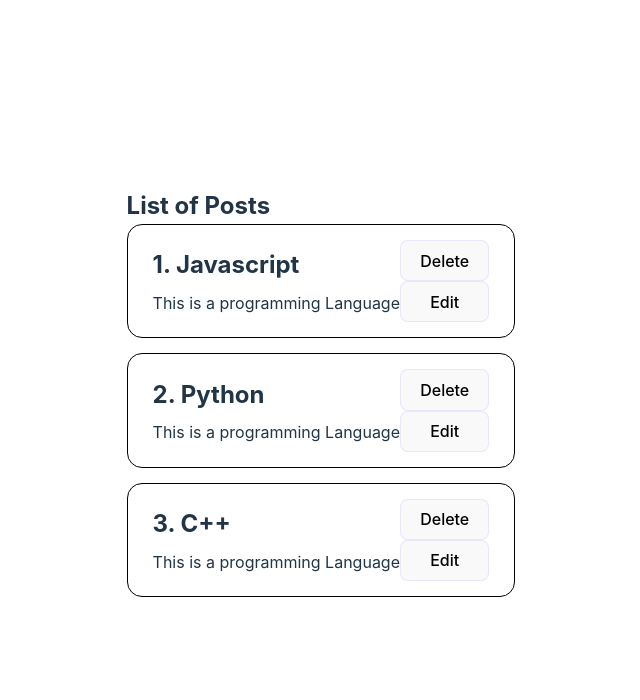
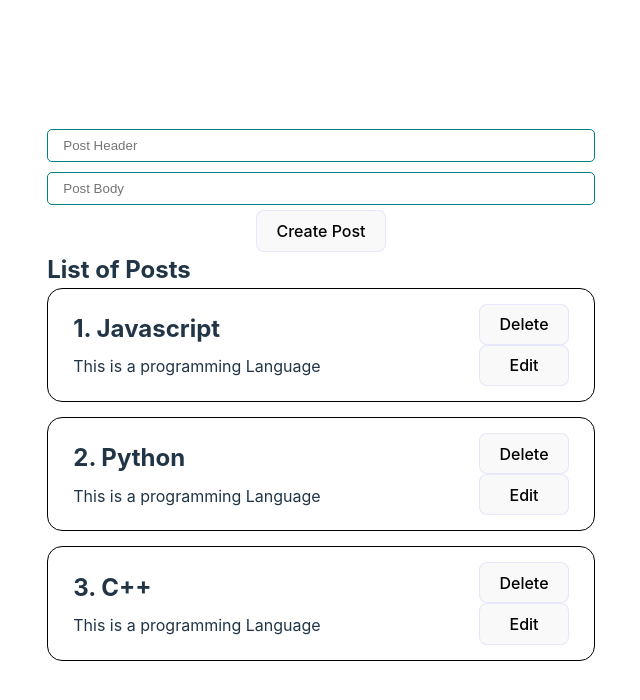
Before and after one commit to truelav/MERN-Task-Manager, a React (Vite) app in the folder frontend/: page / in a window 1280 px wide. Shown: the top 700 px of the page, without its empty margins (319-959 px from the left). Built offline with nearby package versions, Linux system fonts and the light colour scheme.

Commit message:
working on creating post and post form

```diff
--- a/frontend/src/App.jsx
+++ b/frontend/src/App.jsx
@@ -1,5 +1,6 @@
 import { useState } from "react";
 import PostList from "./components/PostList";
+import Form from "./components/Form";
 
 import "./styles/App.css";
 
@@ -12,6 +13,7 @@ function App() {
 
   return (
     <div className="App">
+      <Form />
       <PostList posts={posts} />
     </div>
   );
--- /dev/null
+++ b/frontend/src/UI/MyInput.jsx
@@ -0,0 +1,5 @@
+import React from "react";
+
+export default function MyInput(props) {
+  return <input className="MyInput" {...props} />;
+}
--- /dev/null
+++ b/frontend/src/components/Form.jsx
@@ -0,0 +1,32 @@
+import MyInput from "../UI/MyInput";
+import MyButton from "../UI/MyButton";
+import { useState } from "react";
+
+export default function Form() {
+  const [header, setHeader] = useState("");
+  const [body, setBody] = useState("");
+  const [newPost, setNewPost] = useState({});
+
+  const createPost = (e) => {
+    e.preventDefault();
+    console.log(header);
+    console.log(body);
+  };
+
+  return (
+    <div className="Form">
+      <form>
+        <MyInput
+          value={header}
+          onChange={(e) => setHeader(e.target.value)}
+          type="text"
+          placeholder="Post Header"
+        />
+        <MyInput type="text" placeholder="Post Body" />
+        <MyButton type="submit" onClick={createPost}>
+          Create Post
+        </MyButton>
+      </form>
+    </div>
+  );
+}
--- a/frontend/src/styles/App.css
+++ b/frontend/src/styles/App.css
@@ -39,3 +39,13 @@ h2 {
   display: flex;
   flex-direction: column;
 }
+
+/* FORM STYLES */
+
+.MyInput {
+  width: 100%;
+  padding: 8px 15px;
+  margin: 5px 0;
+  border: solid 1px teal;
+  border-radius: 5px;
+}
```
